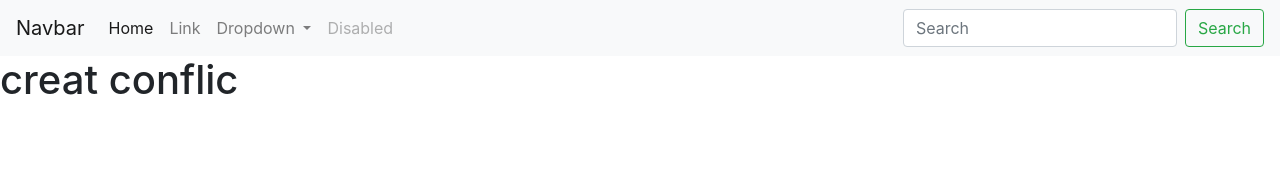
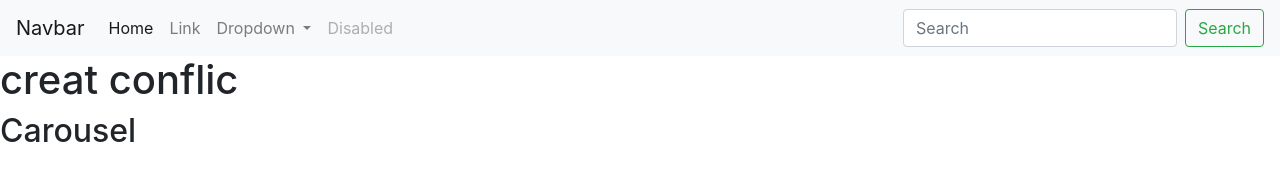
Before and after one commit to thanphap/ProjectBootstrap, a plain HTML site: page index.html in a window 1280 px wide. Drawn offline with nearby package versions, Linux system fonts and the light colour scheme.

Commit message:
thêm carousel

```diff
--- a/index.html
+++ b/index.html
@@ -47,6 +47,7 @@
     </header>
     <section class="carousel">
       <h1>creat conflic</h1>
+      <h2>Carousel</h2>
     </section>
     <footer></footer>
 
```
